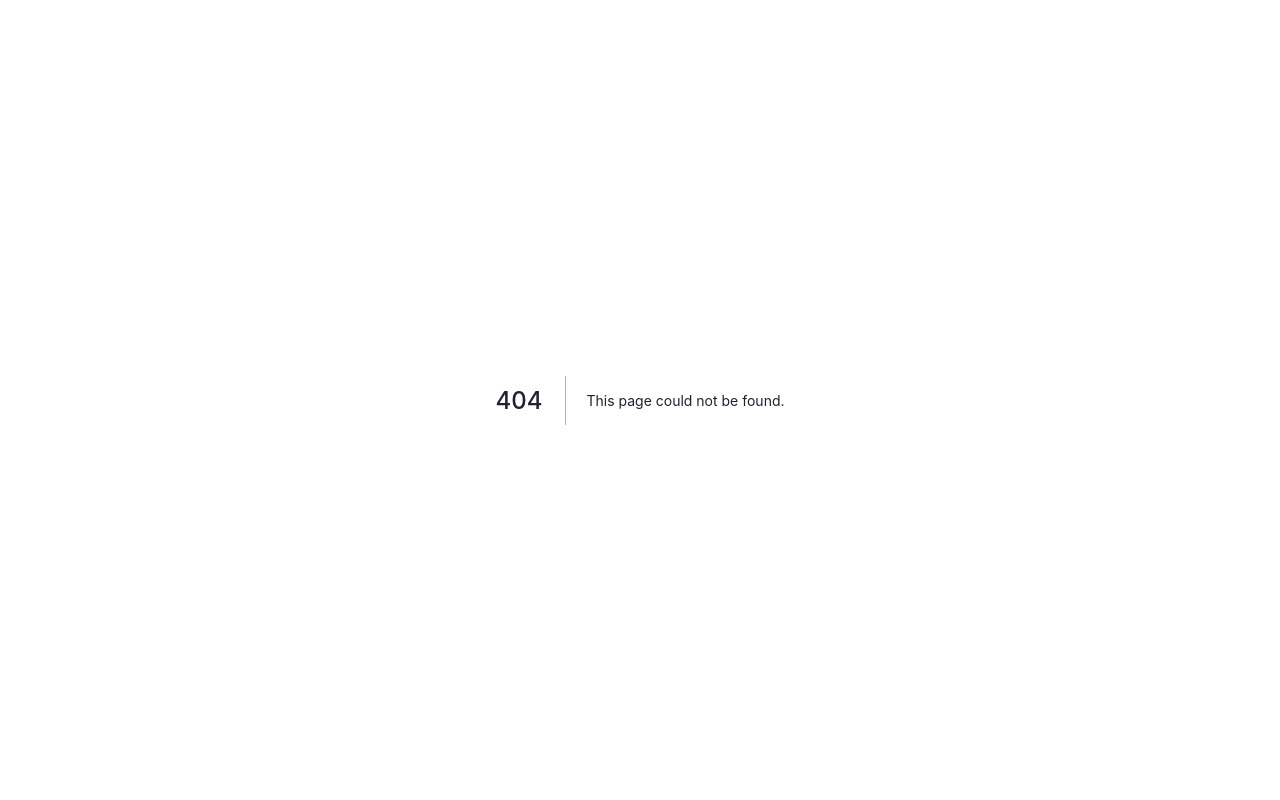
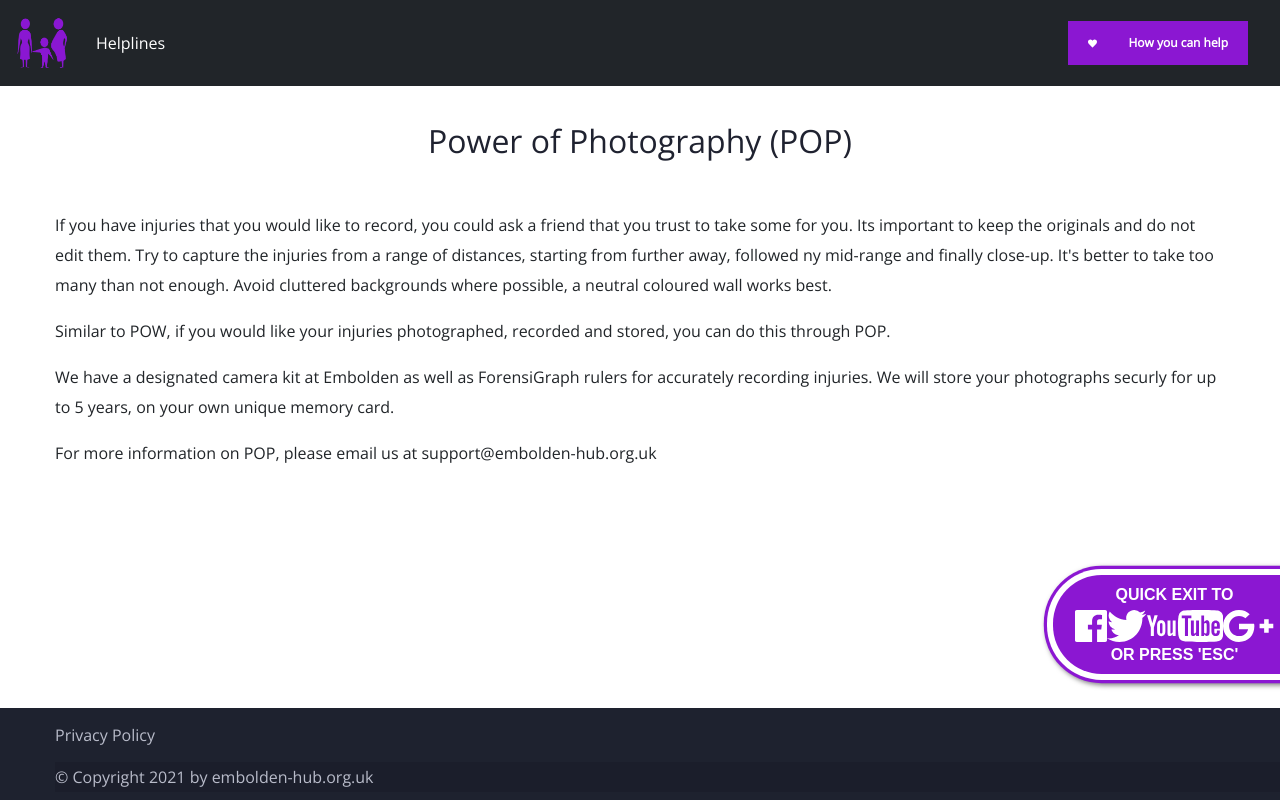
Before and after one commit to embolden-hub/website, a Next.js app: page /power-of-photography in a window 1280 px wide. Before the commit this address had no page. Built offline with nearby package versions, Linux system fonts and the light colour scheme.

Commit message:
Rename power-of-photography to power-of-photography.js

```diff
--- /dev/null
+++ b/pages/power-of-photography.js
@@ -0,0 +1,13 @@
+import Layout from '../components/layout';
+import MainSection from '../components/mainSection';
+
+
+export default function PowerOfPhotography({passwordProvided,setPasswordProvided}){
+    const title = "Power of Photography (POP)";
+    return Layout(MainSection(<div className='col-xl-12'>
+           <p>If you have injuries that you would like to record, you could ask a friend that you trust to take some for you. Its important to keep the originals and do not edit them. Try to capture the injuries from a range of distances, starting from further away, followed ny mid-range and finally close-up. It's better to take too many than not enough. Avoid cluttered backgrounds where possible, a neutral coloured wall works best.</p>
+           <p>Similar to POW, if you would like your injuries photographed, recorded and stored, you can do this through POP.</p>
+           <p>We have a designated camera kit at Embolden as well as ForensiGraph rulers for accurately recording injuries. We will store your photographs securly for up to 5 years, on your own unique memory card.</p>
+           <p>For more information on POP, please email us at <a href="mailto:support@embolden-hub.org.uk">support@embolden-hub.org.uk</a></p>
+    </div>, title), title, passwordProvided, setPasswordProvided)
+}
```
